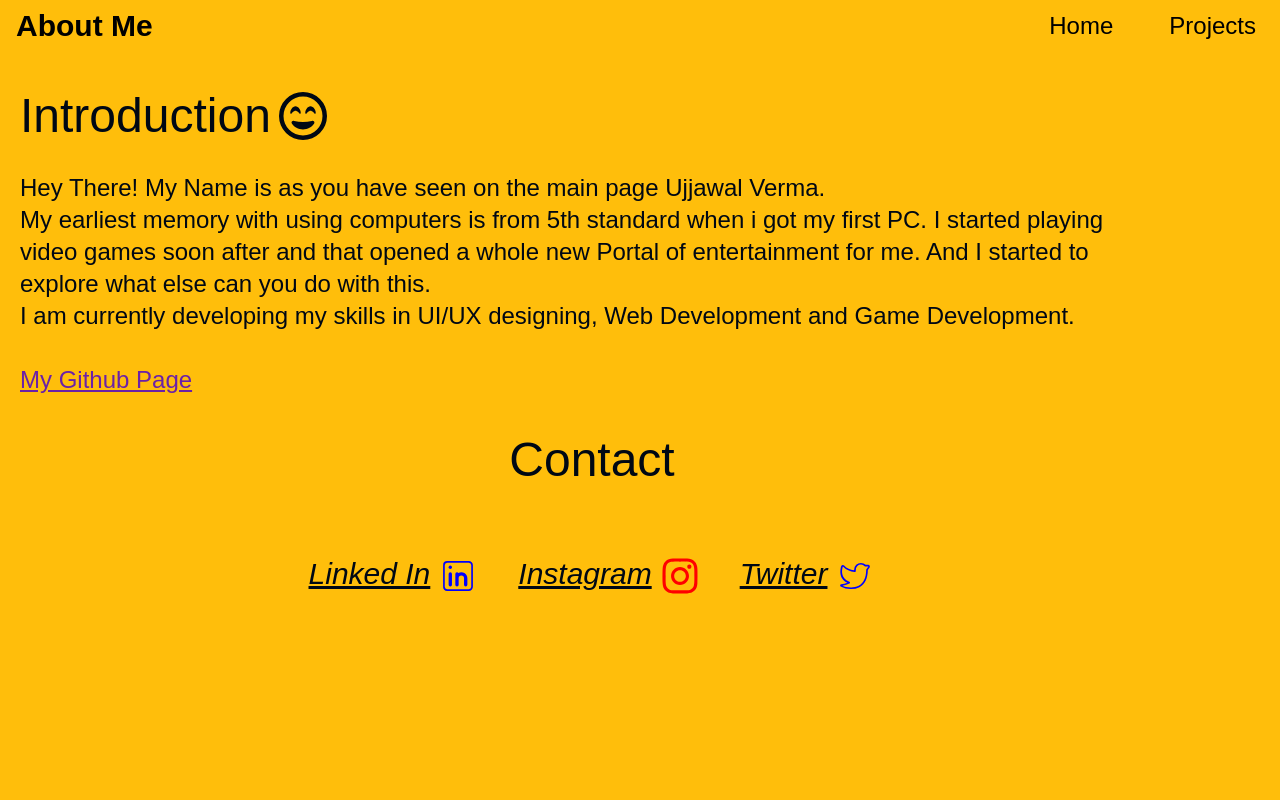
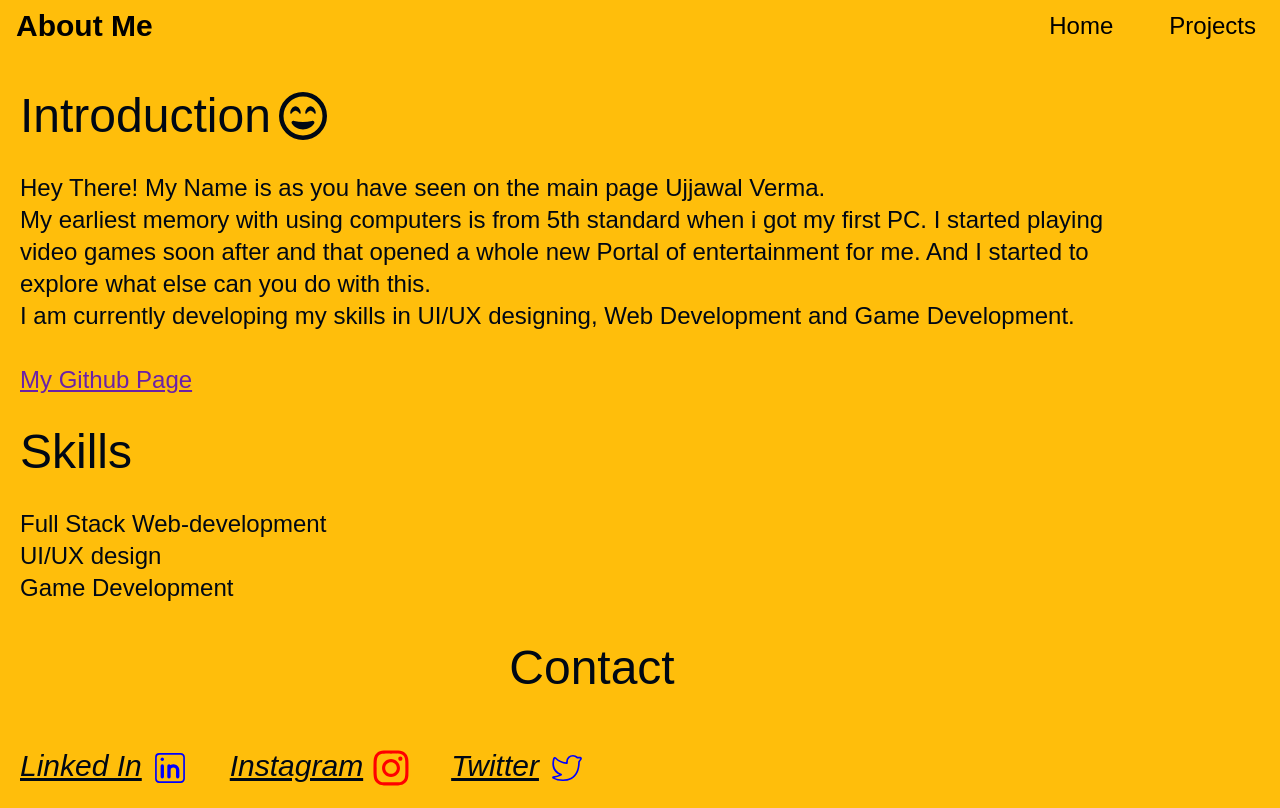
Before and after one commit to Alucard-spec/Portfolio, a React (Create React App) app: page /aboutMe in a window 1280 px wide. Built offline with nearby package versions, Linux system fonts and the light colour scheme; a web font is replaced by a local one.

Commit message:
Update Alignment

```diff
--- a/src/components/ExtendedAboutMe.jsx
+++ b/src/components/ExtendedAboutMe.jsx
@@ -6,8 +6,8 @@ import { FaRegFaceGrinBeam } from "react-icons/fa6";
 import {motion} from "framer-motion";
 const ExtendedAboutMe = () => {
   return (
-   <motion.div animate={{x:0}} initial={{x:-200}} transition={{duration:0.6}} className='pt-10 p-5 mr-24 lg:mr-10 md:mr-5 sm:mr-0'>
-    <div  className='text-5xl  md:text-3xl pb-8 flex space-x-2'><div>Introduction </div><FaRegFaceGrinBeam/></div>
+   <motion.div animate={{x:"0%"}} initial={{x:"-50%"}} transition={{duration:0.9}} className='pt-10 p-5 mr-24 lg:mr-10 md:mr-5 sm:mr-0'>
+    <div  className='text-5xl  md:text-3xl pb-8 flex gap-2 w-fit md:mx-auto'><div >Introduction </div><FaRegFaceGrinBeam/></div>
     <div className='text-2xl md:text-xl'>
     Hey There! My Name is as you have seen on the main page Ujjawal Verma. <br />
     My earliest memory with using computers is from 5th standard when i got my first PC. I started playing video games soon after and that opened a whole new Portal of entertainment for me. And I started to explore what else can you do with this. <br />
@@ -16,24 +16,31 @@ const ExtendedAboutMe = () => {
      <div><a href="https://github.com/Alucard-spec" className='text-purple-800 underline hover:text-white'>My Github Page</a></div>
      </div>
 
+
+     <div>
+     <div  className='text-5xl  md:text-3xl pb-8 pt-8 md:pt-5 md:mx-auto w-fit '>Skills</div>
+     <div className='text-2xl md:text-xl  '><div className='w-fit md:mx-auto'>Full Stack Web-development</div> <div className='w-fit md:mx-auto'>UI/UX design</div> <div className='w-fit md:mx-auto'>Game Development</div> </div>
+     </div>
+
+      <div>
      <div className='text-5xl md:text-3xl pb-8 pt-10 md:pt-5 w-fit mx-auto'>Contact</div>
-    <div className=' text-3xl md:text-2xl flex md:flex-col  gap-10 md:gap-4 mx-auto w-fit italic underline pt-10 md:pt-4'>
+    <div className=' text-3xl md:text-2xl flex md:flex-col  gap-10 md:gap-4 mx-auto  italic underline pt-6 md:pt-4'>
     <motion.div animate={{x:0}} initial={{x:-200}}  whileHover={{ scale: 1.2 }}
-   transition={{duration:0.6}} className="text-3xl flex space-x-2 md:text-2xl md:mx-auto  w-fit box-border ">
+   transition={{duration:0.6}} className="text-3xl flex gap-2 md:text-2xl w-fit md:mx-auto  box-border ">
 
 <a href="https://www.linkedin.com/in/ujjawal-verma-1a57a125a/">Linked In</a><CiLinkedin size={40} color='blue'/>
 </motion.div>
 <motion.div animate={{x:0}} initial={{x:-400}}  whileHover={{ scale: 1.2 }}
-   transition={{duration:0.6}} className="text-3xl flex space-x-2 md:text-2xl md:mx-auto  w-fit box-border ">
+   transition={{duration:0.6}} className="text-3xl flex gap-2 w-fit md:mx-auto md:text-2xl  box-border ">
 
 <a href="https://www.instagram.com/ujjawal._.verma/">Instagram</a><FaInstagram size={40} color='red'/>
 </motion.div>
 <motion.div animate={{x:0}} initial={{x:-600}}  whileHover={{ scale: 1.2 }}
-   transition={{duration:0.6}} className="text-3xl flex space-x-2 md:text-2xl md:mx-auto   w-fit box-border ">
+   transition={{duration:0.6}} className="text-3xl flex gap-2 md:text-2xl  md:mx-auto   w-fit box-border ">
 
 <a href="https://twitter.com/ujjawal_verma9">Twitter</a><CiTwitter size={40} color='blue'/>
 </motion.div>
-    </div>
+    </div></div>
 
    </motion.div>
 
--- a/src/components/Home.jsx
+++ b/src/components/Home.jsx
@@ -9,7 +9,7 @@ const Home = () => {
 
 
   return (
-    <motion.div animate={{x:0}} initial={{x:-200}} transition={{duration:0.6}}  className='md:text-center pt-36'>
+    <motion.div animate={{x:"0%"}} initial={{x:"-50%"}} transition={{duration:0.9}}  className='md:text-center pt-36'>
       <div className='flex flex-row-reverse justify-evenly md:flex-col'><div>
       <img src={require("./Content Writing/avatar.png")} className='md:mx-auto flex-none w-64 h-64' alt="Avatar" /></div>
 <motion.div animate={{x:0}} initial={{x:-400}}  whileHover={{ scale: 1.2 }}
--- a/src/components/Projects.jsx
+++ b/src/components/Projects.jsx
@@ -2,7 +2,7 @@ import React from 'react'
 import {motion} from "framer-motion";
 const Projects = () => {
   return (
-    <motion.div animate={{x:0}} initial={{x:-200}} transition={{duration:0.6}}  className=' pt-3'>
+    <motion.div animate={{x:"0%"}} initial={{x:"-50%"}} transition={{duration:0.9}}  className=' pt-3'>
     <div className=' py-14 bg-black text-white flex  flex-col justify-evenly border-2 border-black ' >
        <div className=" font-bold text-5xl lg:text-4xl md:text-3xl px-16 lg:px-12 md:px-3  text-left  "> Spotify-Clone</div>
       <br />
```
